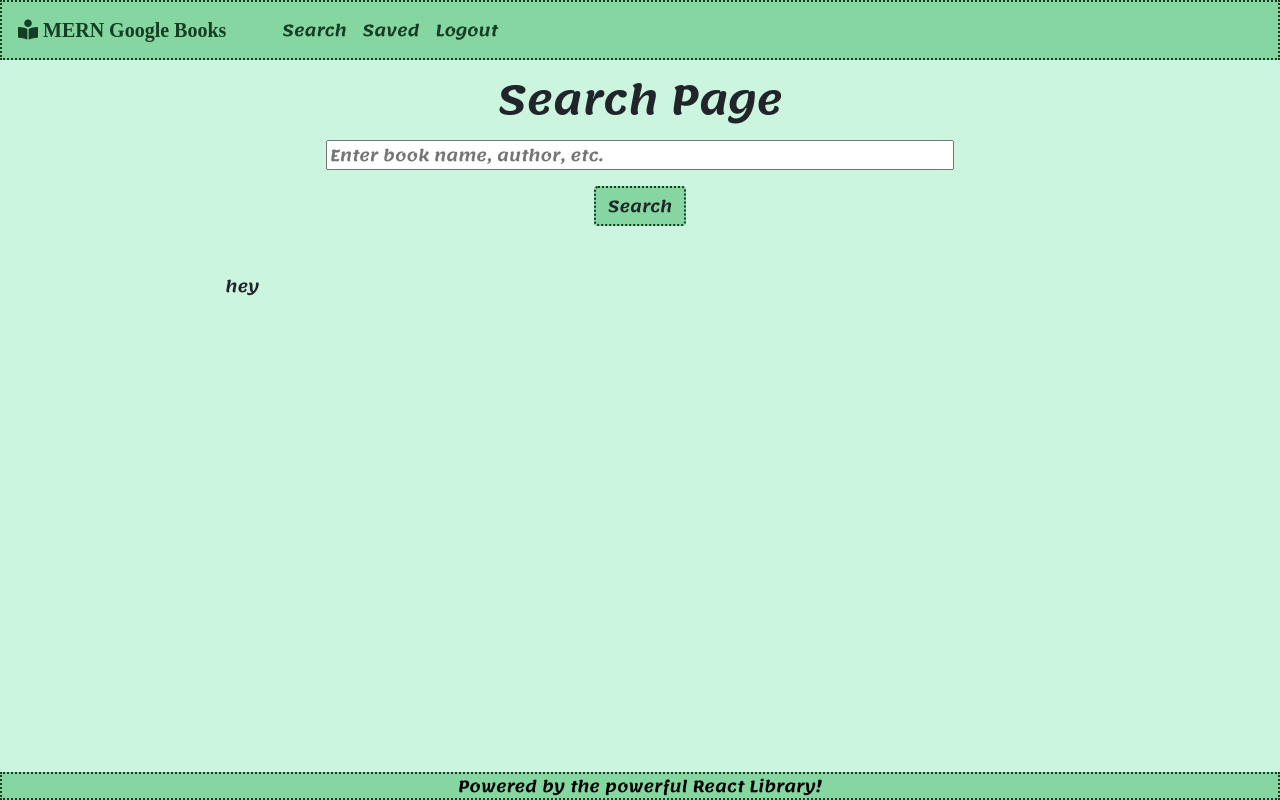
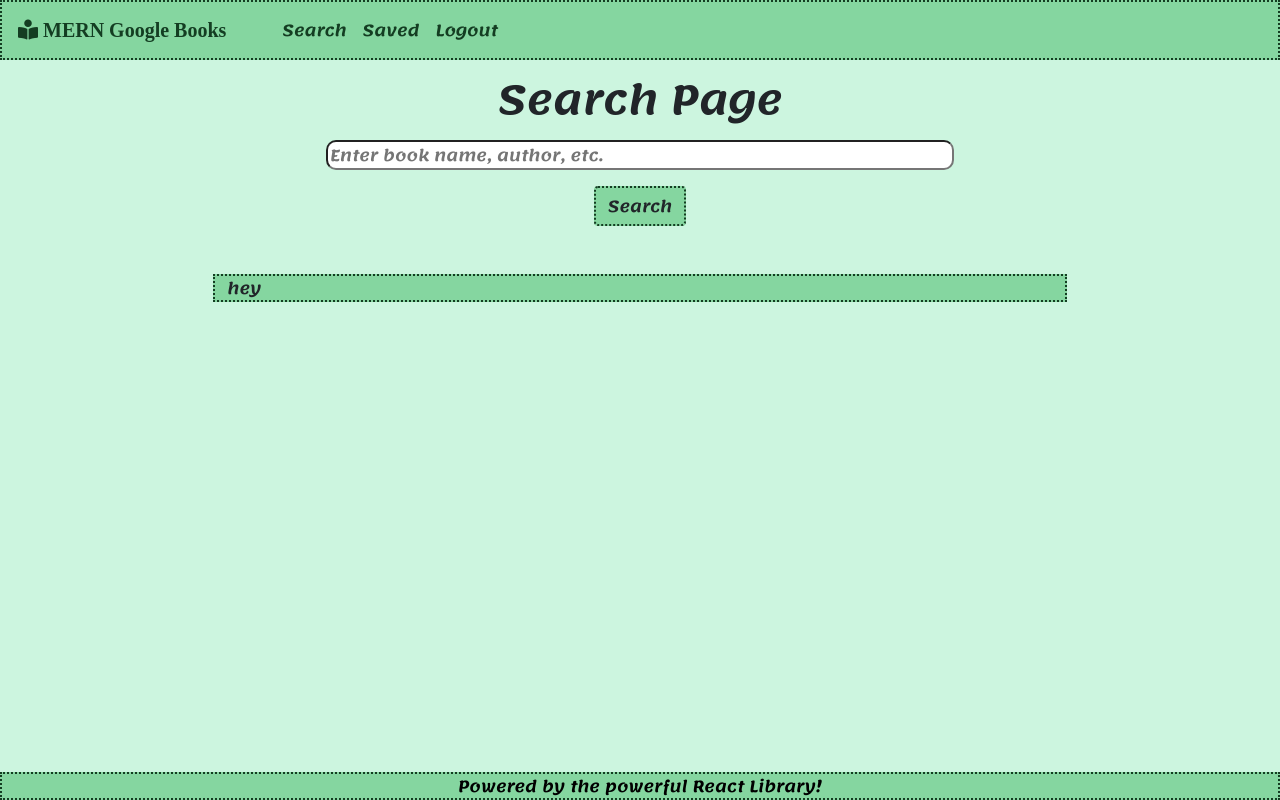
Before and after one commit to Joeseff6/MERN-Google-Books, a React (Create React App) app in the folder client/: page /search in a window 1280 px wide. Built offline with nearby package versions, Linux system fonts and the light colour scheme.

Commit message:
added styling for card

```diff
--- a/client/src/App.css
+++ b/client/src/App.css
@@ -15,7 +15,7 @@ body {
   text-align: center;
 }
 
-nav, .footer, .btn {
+nav, .footer, .btn, .bookCard {
   background-color: #85D6A0;
   border: #143D22 dotted 2px;
 }
@@ -41,3 +41,7 @@ nav, .footer, .btn {
 .error {
   color: #F02719;
 }
+
+#searchInput {
+  border-radius: 10px;
+}
```
